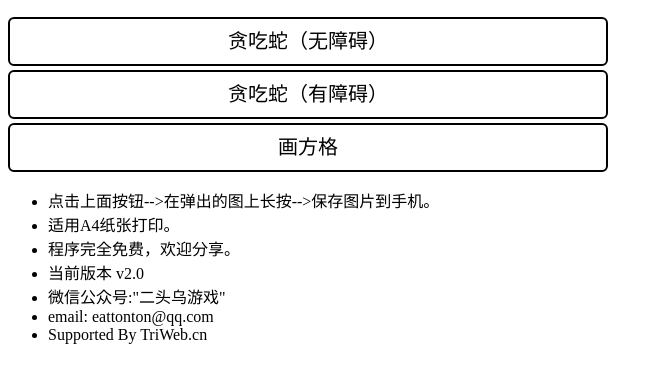
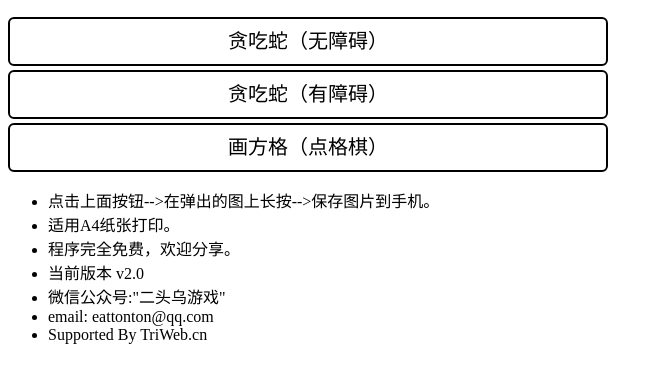
Before and after one commit to eattonton/PaperSnakeGame, a plain HTML site: page index.html in a window 1280 px wide. Shown: the part 58-440 px from the top of the page, without its empty margins (0-663 px from the left). Drawn offline with Linux system fonts and the light colour scheme.

Commit message:
2022-10-23 B

```diff
--- a/index.html
+++ b/index.html
@@ -23,7 +23,7 @@
     <div class="buttons">
         <div class="button" onclick="CreateA4(1)">贪吃蛇（无障碍）</div>
         <div class="button" onclick="CreateA4(2)">贪吃蛇（有障碍）</div>
-        <div class="button" onclick="CreateA4(3)">画方格</div>
+        <div class="button" onclick="CreateA4(3)">画方格（点格棋）</div>
     </div>
     <div class="board">
         <canvas id="board" width="1754" height="1240" style="border: 1px solid #000;"></canvas>
```
